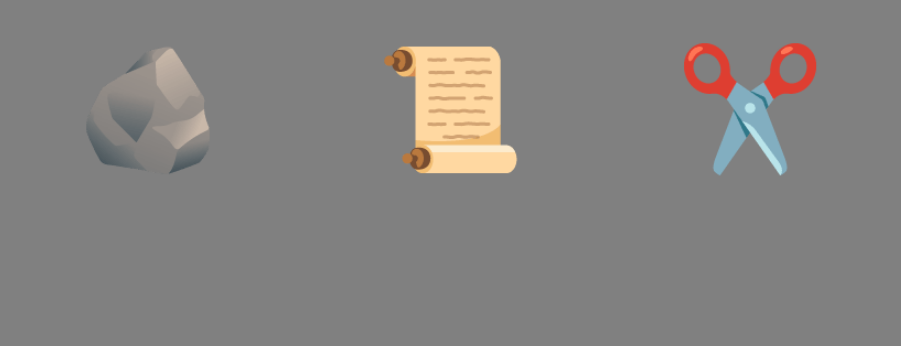
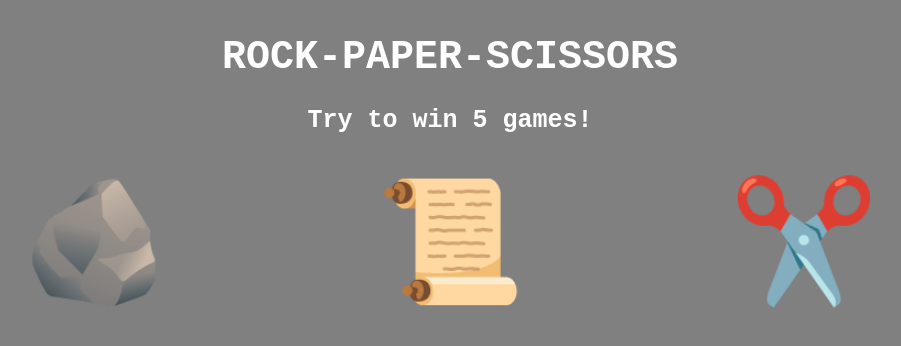
Before and after one commit to dnitra/rock-paper-scissors, a plain HTML site: page index.html in a window 1280 px wide. Shown: the whole page, without its empty margins (190-1091 px from the left). Drawn offline with Linux system fonts and the light colour scheme.

Commit message:
added some additional styling

```diff
--- a/index.html
+++ b/index.html
@@ -11,6 +11,8 @@
 
 </head>
 <body>
+    <h1>ROCK-PAPER-SCISSORS</h1>
+    <h2>Try to win 5 games!</h2>
     <div class="buttons">
         <button id="Rock">🪨 </button>
         <button id="Paper">📜 </button>
--- a/script.js
+++ b/script.js
@@ -56,7 +56,7 @@ function getComputerChoice(){
 
 function endGame(){
 
-    const finalLostMessage = "You are total looser! The game is over"
+    const finalLostMessage = "You are a total looser! The game is over!"
     const finalWinnMessage = "You just won againts the most advanced AI. You are a HERO!"
 
 
--- a/style.css
+++ b/style.css
@@ -7,11 +7,21 @@ body{
     align-items: center;
     font-size: 25px;
 }
+h1{
+    font-size: 40px;
+    margin-bottom: 5px;
+}
+h2{
+    font-size: 25px;
+    margin-bottom: 5px;
+}
 
 .buttons{
     display: flex;
     justify-content: space-around;
-    width:900px;
+    flex-wrap: wrap;
+    gap: 5%;
+    width:80%;
     margin-top: 30px;
     margin-bottom: 30px;
 }
@@ -45,4 +55,6 @@ body{
     margin-top: 20px;
     color: white;
     cursor: pointer;
+    padding: 20px;
+    border: 0.1px solid white;
 }
```
